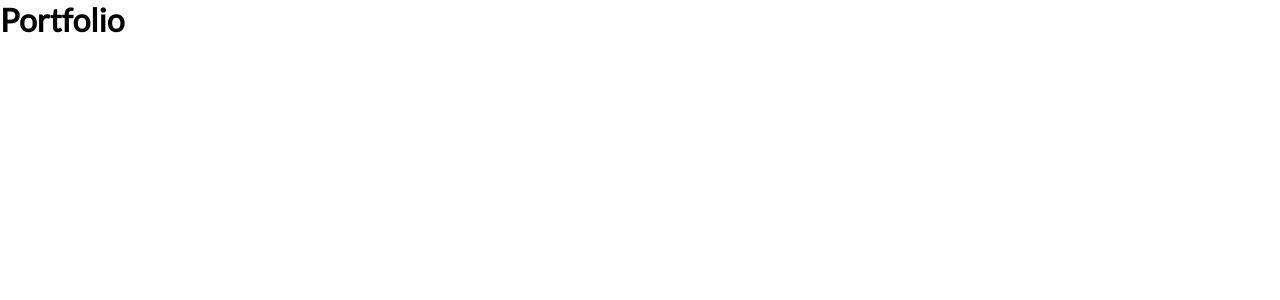
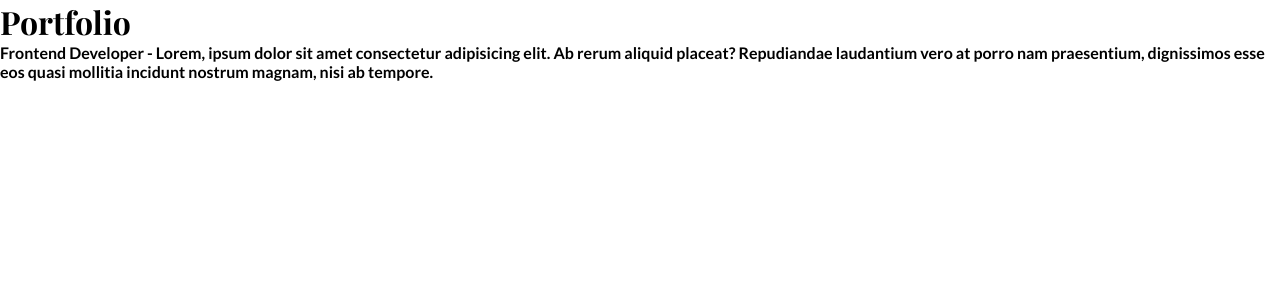
Before and after one commit to DanForder/portfolio, a Next.js app: page / in a window 1280 px wide. Shown: the top 300 px of the page. Built offline with nearby package versions, Linux system fonts and the light colour scheme.

Commit message:
add next fonts

```diff
--- a/package.json
+++ b/package.json
@@ -9,8 +9,8 @@
     "lint": "next lint"
   },
   "dependencies": {
+    "@next/font": "^13.1.1",
     "next": "13.1.1",
-    "oculory": "^0.0.6",
     "react": "18.2.0",
     "react-dom": "18.2.0"
   },
--- a/pages/_app.tsx
+++ b/pages/_app.tsx
@@ -1,8 +1,24 @@
+import { Lato, Playfair_Display } from "@next/font/google";
 import type { AppProps } from "next/app";
 import "../styles/globals.scss";
 
-function MyApp({ Component, pageProps }: AppProps) {
-  return <Component {...pageProps} />;
+const lato = Lato({ weight: "700", display: "swap" });
+const playFairDisplay = Playfair_Display({ weight: "700", display: "swap" });
+
+export default function MyApp({ Component, pageProps }: AppProps) {
+  return (
+    <>
+      <style jsx global>{`
+        html,
+        body {
+          font-family: ${lato.style.fontFamily};
+        }
+
+        h1 {
+          font-family: ${playFairDisplay.style.fontFamily};
+        }
+      `}</style>
+      <Component {...pageProps} />
+    </>
+  );
 }
-
-export default MyApp;
--- a/pages/_document.tsx
+++ /dev/null
@@ -1,24 +0,0 @@
-import { GetStaticProps } from "next";
-import Document, { Head, Html, Main, NextScript } from "next/document";
-
-export default function MyDocument() {
-  return (
-    <Html>
-      <Head>
-        <link
-          href="https://fonts.googleapis.com/css2?family=Lato&family=Playfair+Display&display=swap"
-          rel="stylesheet"
-        />
-      </Head>
-      <body>
-        <Main />
-        <NextScript />
-      </body>
-    </Html>
-  );
-}
-
-export const getStaticProps: GetStaticProps = async (context) => {
-  const initialProps = await Document.getInitialProps(ctx);
-  return { ...initialProps };
-};
--- a/pages/index.tsx
+++ b/pages/index.tsx
@@ -6,6 +6,12 @@ const Index: NextPage = () => {
     <>
       <Metatags />
       <h1>Portfolio</h1>
+      <p>
+        Frontend Developer - Lorem, ipsum dolor sit amet consectetur adipisicing
+        elit. Ab rerum aliquid placeat? Repudiandae laudantium vero at porro nam
+        praesentium, dignissimos esse eos quasi mollitia incidunt nostrum
+        magnam, nisi ab tempore.
+      </p>
     </>
   );
 };
--- a/styles/globals.scss
+++ b/styles/globals.scss
@@ -2,7 +2,6 @@
   box-sizing: border-box;
   padding: 0;
   margin: 0;
-  font-family: "Lato", sans-serif;
 }
 
 a {
```
Also changed, not shown: 1 other file (tests, documents, lock files or other folders).
